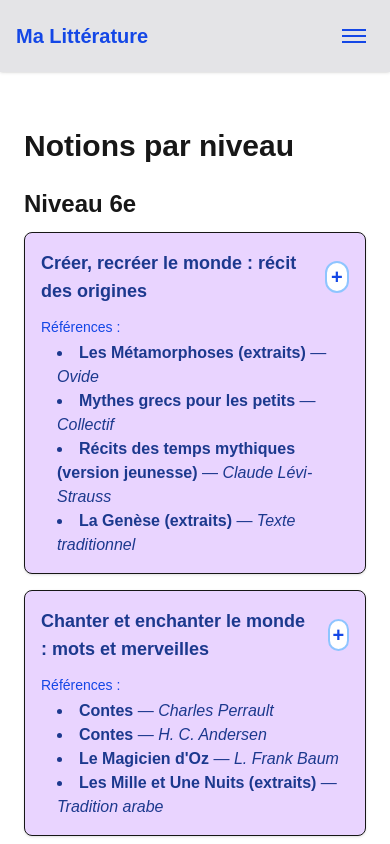
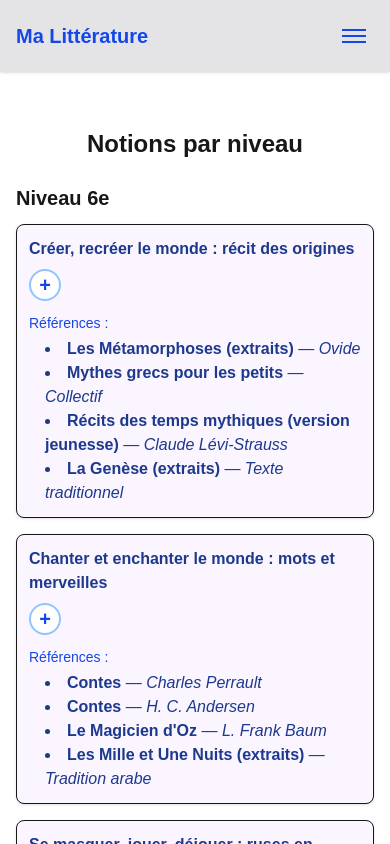
Before and after one commit to nazimboudeffa/francais-next16, a Next.js app: page /notions in a window 390 px wide. Shown: the top 844 px of the page. Built offline with nearby package versions, Linux system fonts and the light colour scheme.

Commit message:
responsive

```diff
--- a/app/notions/page.tsx
+++ b/app/notions/page.tsx
@@ -31,21 +31,22 @@ export default function NotionsPage() {
 	return (
 		<>
 			<Navbar />
-			<main className="max-w-4xl mx-auto p-6">
-				<h1 className="text-3xl font-bold mb-6">Notions par niveau</h1>
+			<main className="max-w-4xl mx-auto px-4 sm:px-6 lg:px-8 py-6">
+				<h1 className="text-2xl sm:text-3xl font-bold mb-6 text-center">Notions par niveau</h1>
+				<div className="flex flex-col gap-8">
 					{data.map((niveau) => (
-					<section key={niveau.level} className="mb-8">
-						<h2 className="text-2xl font-semibold mb-3">Niveau {niveau.level}</h2>
+						<section key={niveau.level} className="mb-4">
+							<h2 className="text-xl sm:text-2xl font-semibold mb-3">Niveau {niveau.level}</h2>
 							<ul className="space-y-4">
 								{niveau.notions.map((notion) => {
 									const key = `${niveau.level}-${notion.title}`;
 									const isOpen = openIndexes[key];
 									return (
-									<li key={notion.title} className="border rounded-lg p-4 bg-purple-200  shadow-sm">
-										<div className="flex items-center justify-between mb-2">
-											<div className="font-semibold text-lg text-blue-900">{notion.title}</div>
+										<li key={notion.title} className="border rounded-lg p-3 sm:p-4 bg-purple-50 shadow-sm overflow-x-auto">
+											<div className="flex flex-col sm:flex-row sm:items-center sm:justify-between mb-2 gap-2 sm:gap-0">
+												<div className="font-semibold text-base sm:text-lg text-blue-900 break-words">{notion.title}</div>
 												<button
-												className={`ml-4 w-8 h-8 flex items-center justify-center rounded-full border-2 transition-colors duration-200 ${isOpen ? 'bg-white border-blue-300 text-blue-700' : 'bg-white border-blue-300 text-blue-700 hover:bg-blue-100'}`}
+													className={`sm:ml-4 w-8 h-8 flex items-center justify-center rounded-full border-2 transition-colors duration-200 ${isOpen ? 'bg-white border-blue-300 text-blue-700' : 'bg-white border-blue-300 text-blue-700 hover:bg-blue-100'}`}
 													onClick={() => toggle(niveau.level, notion.title)}
 													aria-label={isOpen ? 'Cacher le cours' : 'Voir le cours'}
 												>
@@ -53,7 +54,7 @@ export default function NotionsPage() {
 												</button>
 											</div>
 											{isOpen && (
-											<div className="mb-2 text-purple-900 bg-purple-100 rounded p-3 border border-purple-200 shadow-inner animate-fade-in">
+												<div className="mb-2 text-purple-900 bg-purple-100 rounded p-3 border border-purple-200 shadow-inner animate-fade-in break-words">
 													{notion.text}
 												</div>
 											)}
@@ -62,7 +63,7 @@ export default function NotionsPage() {
 													<div className="font-medium text-sm mb-1 text-blue-700">Références :</div>
 													<ul className="list-disc list-inside ml-4">
 														{notion.references.map((ref) => (
-														<li key={ref.titre + ref.auteur} className="text-blue-900">
+															<li key={ref.titre + ref.auteur} className="text-blue-900 break-words">
 																<span className="font-semibold">{ref.titre}</span> — <span className="italic">{ref.auteur}</span>
 															</li>
 														))}
@@ -75,6 +76,7 @@ export default function NotionsPage() {
 							</ul>
 						</section>
 					))}
+				</div>
 			</main>
 		</>
 	);
```
Lines whose indentation alone changed are shown as unchanged.
